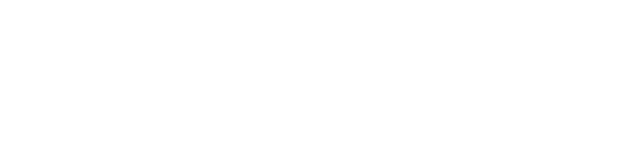
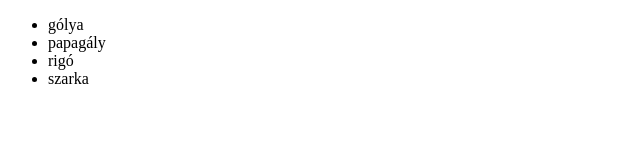
Before and after one commit to Zsombee0/allatok, a plain HTML site: page index.html in a window 1280 px wide. Shown: the whole page, without its empty margins (0-640 px from the left). Drawn offline with Linux system fonts and the light colour scheme.

Commit message:
Update index.html

```diff
--- a/index.html
+++ b/index.html
@@ -6,6 +6,11 @@
     <title>Document</title>
 </head>
 <body>
-
+    <ul>
+        <li>gólya</li>
+        <li>papagály</li>
+        <li>rigó</li>
+        <li>szarka</li>
+    </ul>
 </body>
 </html>
```
